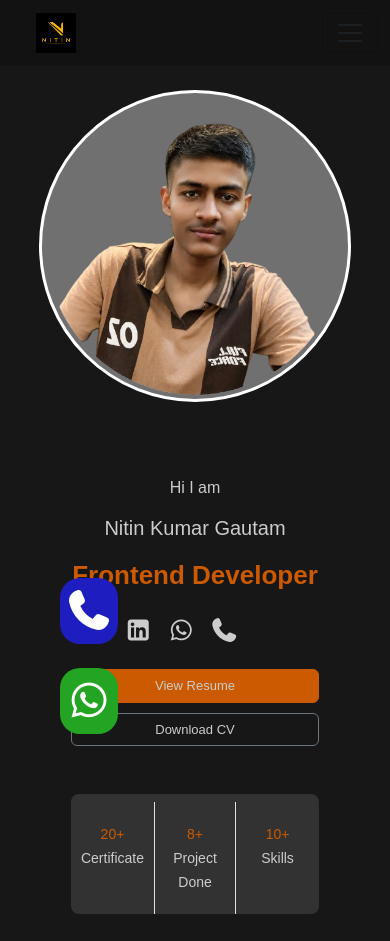
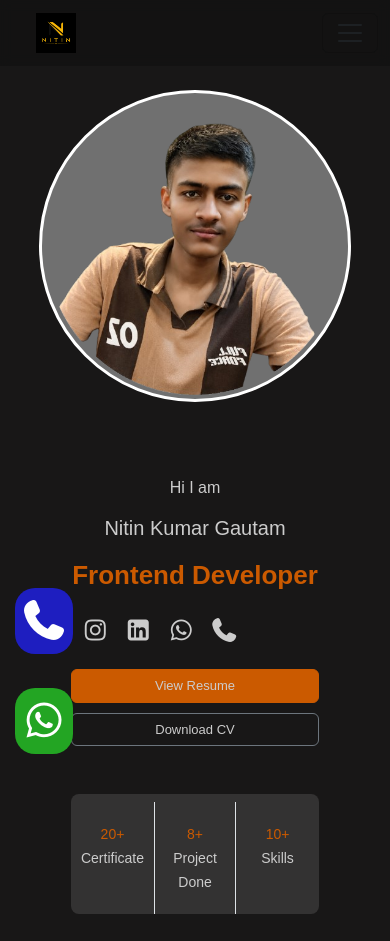
Before and after one commit to Nitin6666/portfolio-nitin-new, a plain HTML site: page index.html in a window 390 px wide. Shown: the top 941 px of the page. Drawn offline with nearby package versions, Linux system fonts and the light colour scheme; a web font is replaced by a local one.

Commit message:
new-commit

```diff
--- a/css/style.css
+++ b/css/style.css
@@ -5,12 +5,7 @@
     font-family: "Geist Pixel", sans-serif;
 }
 
-html {
-    scroll-behavior: smooth;
-}
-
-
-body {
+html,body {
     scroll-behavior: smooth;
     overflow-x: hidden;
     background-color: rgb(24, 23, 23);
@@ -1035,6 +1030,16 @@
         font-size: 14px;
     }
 
+    #whatsapp{
+        left:10px;
+        bottom:30px;
+    }
+
+    #call{
+        left:10px;
+        bottom:150px;
+    }
+
     /* Contact and Footer*/
 
     #input-container-contact {
@@ -1112,6 +1117,16 @@
         width: 100%;
     }
 
+    #whatsapp{
+        left:10px;
+        bottom:30px;
+    }
+
+    #call{
+        left:10px;
+        bottom:120px;
+    }
+
     /* contact and  Footer */
 
 
@@ -1146,26 +1161,11 @@
         width: 100%;
     }
 
-    #call {
-        bottom: 200px;
-        left: 60px;
-
-    }
-
-    #whatsapp {
-        bottom: 110px;
-        left: 60px;
-    }
 }
 
 @media (max-width: 400px) {
     .home-left h1 {
         font-size: 26px;
-    }
-
-    .progress-circle-icon i {
-        right: 15px;
-        top: 18px;
     }
 
     .hire-me,
@@ -1194,6 +1194,16 @@
 
     .progress-circle-icon i {
         font-size: 18px;
+    }
+
+    #whatsapp{
+        left:15px;
+        bottom:90px;
+    }
+
+    #call{
+        left:15px;
+        bottom:190px;
     }
 
     /* Contact and Footer */
```
